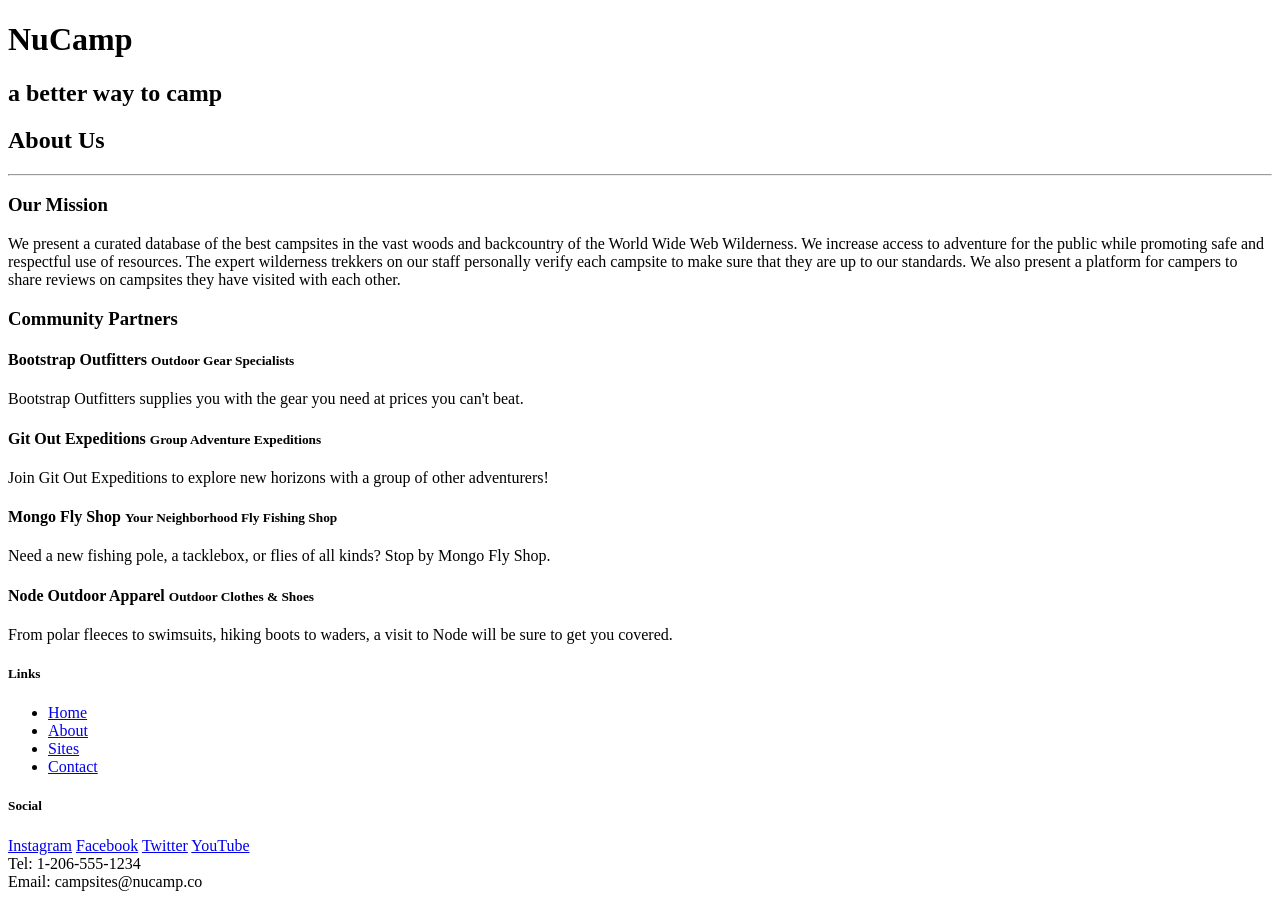
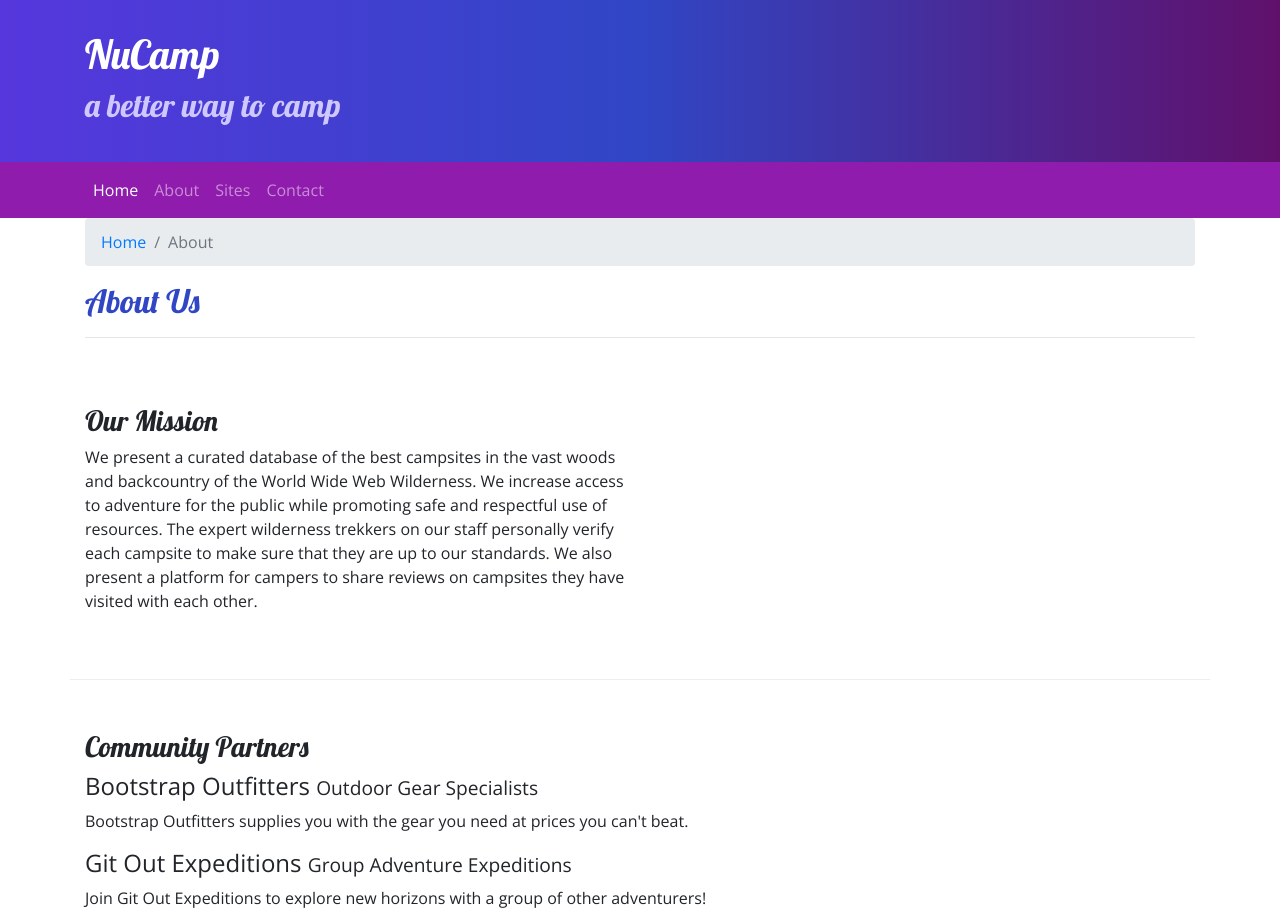
Before and after one commit to vestrada93/bootstrap_project1, a website: page aboutus.html in a window 1280 px wide. Shown: the top 913 px of the page. Drawn offline with nearby package versions, Linux system fonts and the light colour scheme.

Commit message:
Navbar and Breadcrumbs

```diff
--- a/aboutus.html
+++ b/aboutus.html
@@ -6,6 +6,12 @@
         <meta charset="utf-8" />
         <meta name="viewport" content="width=device-width, initial-scale=1" />
 
+        <!-- Bootstrap CSS -->
+        <link rel="stylesheet" href="node_modules/bootstrap/dist/css/bootstrap.min.css" />
+
+        <!-- Additional CSS must be placed after Bootstrap CSS -->
+        <link rel="stylesheet" href="https://fonts.googleapis.com/css?family=Lobster|Open+Sans" />
+        <link rel="stylesheet" href="css/styles.css" />
         <title>NuCamp: A Better Way To Camp</title>
     </head>
 
@@ -22,32 +28,52 @@
         </div>
     </header>
 
-    <div>
-        <div>
-            <div>
+    <nav class="navbar navbar-expand-sm navbar-dark sticky-top">
+        <div class="container">
+            <button class="navbar-toggler ml-auto" type="button" data-toggle="collapse" data-target="#nucampNavbar">
+                <span class="navbar-toggler-icon"></span>
+            </button>
+            <div class="collapse navbar-collapse" id="nucampNavbar">
+                <ul class="navbar-nav">
+                    <li class="nav-item active"><a class="nav-link" href="index.html">Home</a></li>
+                    <li class="nav-item"><a class="nav-link" href="#">About</a></li>
+                    <li class="nav-item"><a class="nav-link" href="#">Sites</a></li>
+                    <li class="nav-item"><a class="nav-link" href="#">Contact</a></li>
+                </ul>
+            </div>
+        </div>
+    </nav>
+
+    <div class="container">
+        <div class="row">
+            <div class="col">
+                <ol class="breadcrumb">
+                    <li class="breadcrumb-item"> <a href="index.html">Home </a> </li>
+                    <li class="breadcrumb-item active">About </li>
+                </ol>
                <h2>About Us</h2>
                <hr />
             </div>
         </div>
 
-        <div>
-            <div>
+        <div class="row row-content">
+            <div class="col-sm-6">
                 <h3>Our Mission</h3>
                 <p>We present a curated database of the best campsites in the vast woods and backcountry of the World Wide Web Wilderness. We increase access to adventure for the public while promoting safe and respectful use of resources. The expert wilderness trekkers on our staff personally verify each campsite to make sure that they are up to our standards. We also present a platform for campers to share reviews on campsites they have visited with each other.</p>
             </div>
         </div>
 
-        <div>
-            <div>
+        <div class="row row-content">
+            <div class="col">
                 <h3>Community Partners</h3>
                 <h4>Bootstrap Outfitters <small>Outdoor Gear Specialists</small></h4>
-                <p>Bootstrap Outfitters supplies you with the gear you need at prices you can't beat.</p>
+                <p class="d-none d-sm-block">Bootstrap Outfitters supplies you with the gear you need at prices you can't beat.</p>
                 <h4>Git Out Expeditions <small>Group Adventure Expeditions</small></h4>
-                <p>Join Git Out Expeditions to explore new horizons with a group of other adventurers!</p>
+                <p class="d-none d-sm-block">Join Git Out Expeditions to explore new horizons with a group of other adventurers!</p>
                 <h4>Mongo Fly Shop <small>Your Neighborhood Fly Fishing Shop</small></h4>
-                <p>Need a new fishing pole, a tacklebox, or flies of all kinds? Stop by Mongo Fly Shop.</p>
+                <p class="d-none d-sm-block">Need a new fishing pole, a tacklebox, or flies of all kinds? Stop by Mongo Fly Shop.</p>
                 <h4>Node Outdoor Apparel <small>Outdoor Clothes & Shoes</small></h4>
-                <p>From polar fleeces to swimsuits, hiking boots to waders, a visit to Node will be sure to get you covered.</p>
+                <p class="d-none d-sm-block">From polar fleeces to swimsuits, hiking boots to waders, a visit to Node will be sure to get you covered.</p>
             </div>
         </div>
     </div>
@@ -79,6 +105,10 @@
         </div>
     </footer>
 
+    <script src="node_modules/jquery/dist/jquery.slim.min.js"></script>
+    <script src="node_modules/popper.js/dist/umd/popper.min.js"></script>
+    <script src="node_modules/bootstrap/dist/js/bootstrap.min.js"></script>
+
 </body>
 
 </html>
--- a/css/styles.css
+++ b/css/styles.css
@@ -23,6 +23,7 @@ footer {
     padding: 30px;
     background-image: linear-gradient(to right, #5637DD, #3046C5, #60106B);
     color: white;
+    margin: 0;
 }
 
 .row-content {
@@ -30,3 +31,7 @@ footer {
     border-bottom: 1px ridge;
     min-height: 200px;
 }
+
+.navbar {
+    background-color: #901CAD;
+}
```
Also changed, not shown: index.html (+20 -4 lines). Lines whose indentation alone changed are shown as unchanged.
